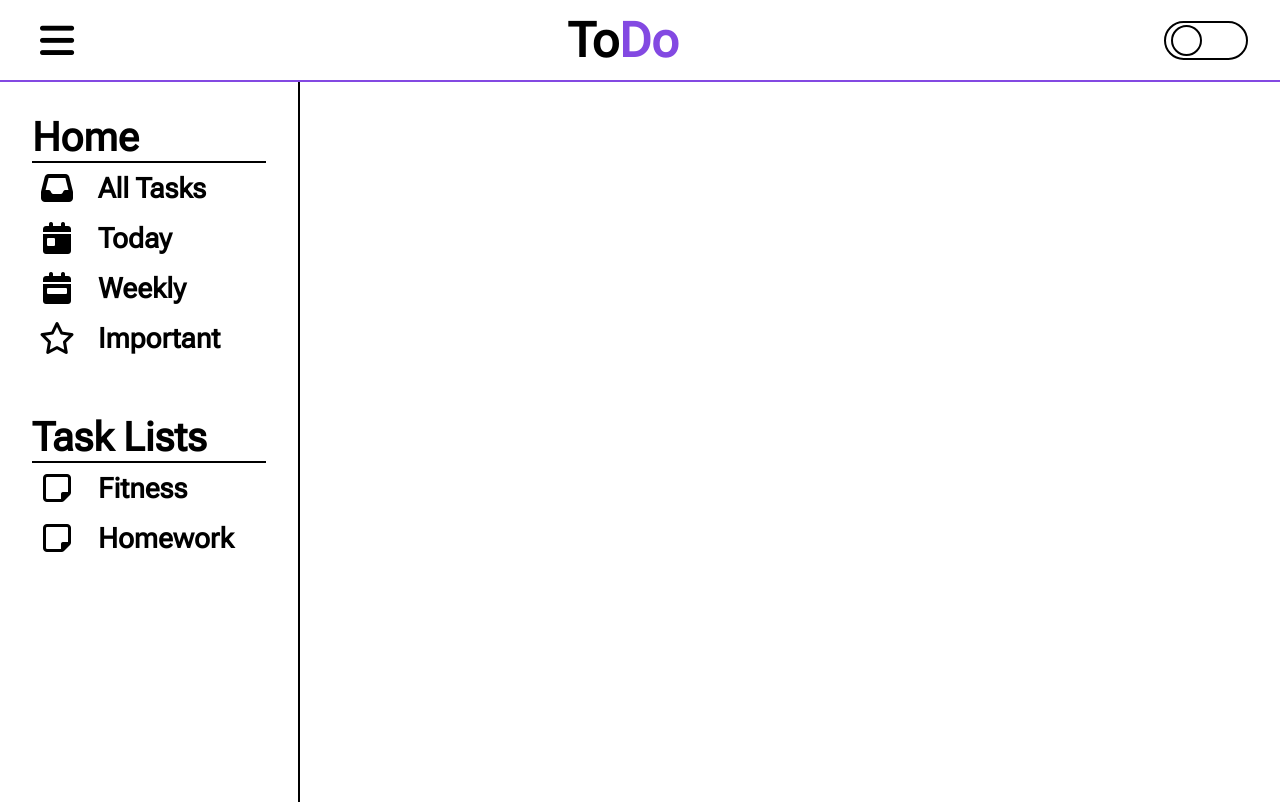
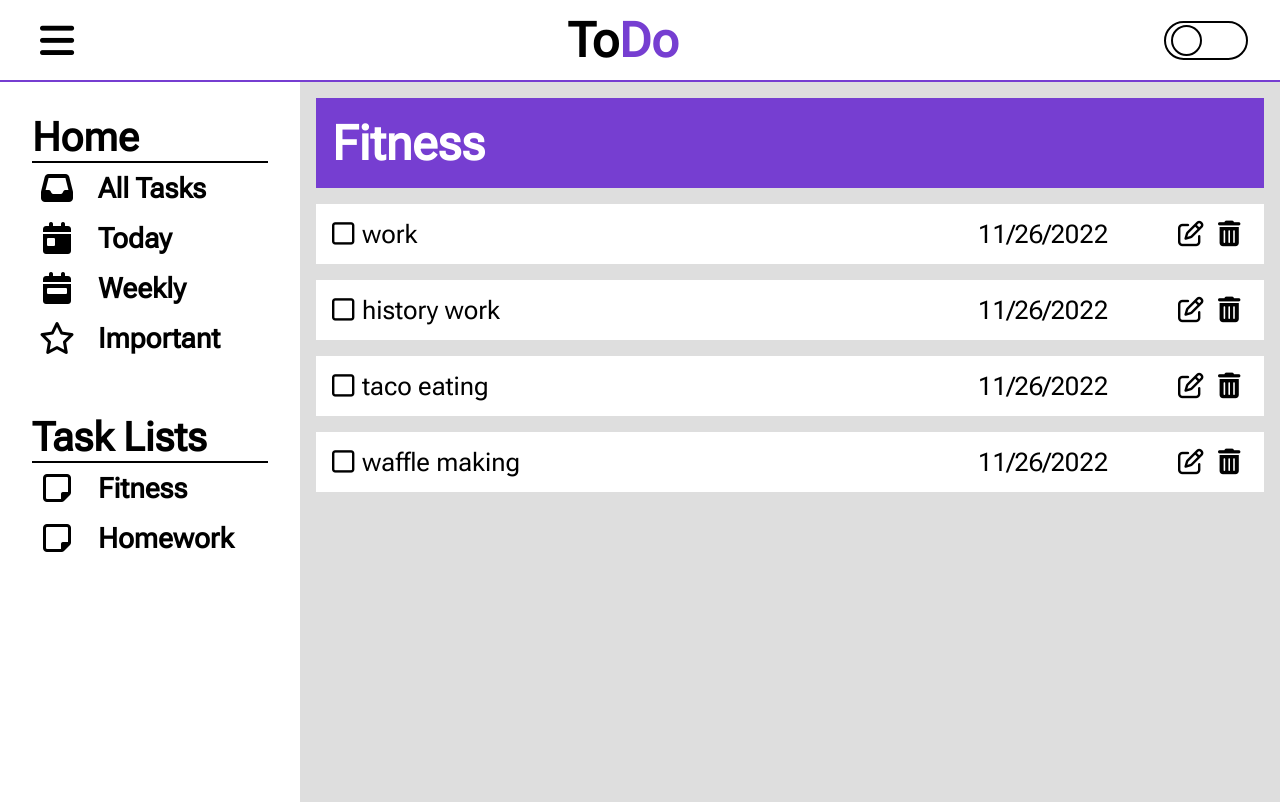
Before and after one commit to carnoldcoding/todo-app, a website built with webpack: page dist/index.html in a window 1280 px wide. Built offline with nearby package versions, Linux system fonts and the light colour scheme.

Commit message:
added task list ui

```diff
--- a/src/configs.scss
+++ b/src/configs.scss
@@ -16,16 +16,21 @@
     //Colors
     --header-background: white;
     --sidebar-background: var(--header-background);
-    --primary-color: #8349E2;
+    --main-background: #DEDEDE;
+    --primary-color: #763ed1;
     --font-color: black;
     --toggle-color: black;
+    --task-background: white;
 }
 
 .dark-theme{
     --header-background: #252525;
     --sidebar-background: var(--header-background);
+    --main-background: #1A1A1A;
+    --task-background: #2D2D2D;
     --font-color: white;
     --toggle-color: white;
+
 }
 
 //General Settings
@@ -58,3 +63,13 @@ h3{
     color: var(--font-color);
     text-transform: capitalize;
 }
+
+p{
+    font-family: var(--standard-font-family);
+    font-size: 1.6rem;
+    color: var(--font-color);
+}
+
+i{
+    color: var(--font-color);
+}
--- a/src/controller/Controller.js
+++ b/src/controller/Controller.js
@@ -1,14 +1,25 @@
 import headerController from './headerController'
 import SidebarController from './sidebarController'
 import App from '../model/app'
+import TasksController from './tasksController';
 
 const Controller = (function(){
 
     App.addCategory("Fitness");
     App.addCategory("Homework");
     App.addTask("work");
+    App.addTask("history work");
+    App.addTask("taco eating");
+    App.addTask("waffle making");
+    App.addCategoryToTask(1, 1);
+    App.addCategoryToTask(1, 2);
+    App.addCategoryToTask(2, 3);
+    App.addCategoryToTask(2, 4);
+    App.display();
+
     headerController();
     SidebarController();
+    TasksController();
 })
 
 export default Controller
--- /dev/null
+++ b/src/controller/tasksController.js
@@ -0,0 +1,9 @@
+import App from "../model/app";
+import Tasks from "../view/tasks";
+
+const TasksController = function(){
+    Tasks.create();
+    Tasks.render(App.getTasks(), App.getCategories()[0])
+}
+
+export default TasksController;
--- a/src/model/app.js
+++ b/src/model/app.js
@@ -45,7 +45,7 @@ const App = (function(){
 
     //Category Methods
     const addCategory = function(text){
-        const category = categories.length == 0 ? Category(1, text) : Category(parseInt(categories[categories.length - 1].getId())+1, text);
+        const category = categories.length == 0 ? Category(5, text) : Category(parseInt(categories[categories.length - 1].getId())+1, text);
         categories.push(category);
     }
 
--- a/src/view/sidebar/index.js
+++ b/src/view/sidebar/index.js
@@ -18,6 +18,7 @@ const Sidebar = (function(){
         const allTasks = createElement('div', '', 'home-item');
         const allTasksTitle = createElement('h3', 'All Tasks');
         const allTasksIcon = createElement('i', '', 'fa-solid', 'fa-inbox');
+        // allTasks.addEventListener('click', allCategoryFilter);
         allTasks.append(allTasksIcon, allTasksTitle);
 
         //Today Category
--- a/src/view/sidebar/sidebarStyles.scss
+++ b/src/view/sidebar/sidebarStyles.scss
@@ -6,7 +6,6 @@
     grid-template-rows: 300px 1fr;
     padding: 2rem;
     background: var(--sidebar-background);
-    border-right: 2px solid black;
     overflow: hidden;
 
     .home-wrapper{
@@ -50,6 +49,6 @@
     }
 
     &.hidden{
-        display: none;
+        visibility:hidden;
     }
 }
--- /dev/null
+++ b/src/view/tasks/index.js
@@ -0,0 +1,33 @@
+import "./tasksStyles.scss"
+import { createElement } from "../helper";
+
+const Tasks = function(){
+    const create = function(){
+        const grid = document.querySelector('.content-grid');
+        const mainContent = createElement('div', '', 'main-content');
+        grid.append(mainContent);
+    }
+    const render = function(taskList, category){
+        const header = createElement('h1', category.getTitle(), 'task-list-header');
+        const mainContent = document.querySelector('.main-content');
+        const tasksWrapper = createElement('div', '', 'task-list-wrapper');
+        console.log(taskList);
+        taskList.forEach(function(task){
+            const taskWrapper = createElement('div', '', 'task-wrapper');
+            const checkbox = createElement('i', '', 'fa-regular', 'fa-square')
+            const taskDetails = createElement('p', task.getContent(), 'task-details');
+            const taskDate = createElement('p', task.getDueDate(), 'task-date');
+            const editTask = createElement('i', '', 'fa-regular', 'fa-pen-to-square');
+            const deleteTask = createElement('i', '', 'fa-solid', 'fa-trash-can');
+            taskWrapper.append(checkbox, taskDetails, taskDate, editTask, deleteTask);
+            tasksWrapper.append(taskWrapper);
+        })
+        mainContent.append(header, tasksWrapper);
+    }
+    return{
+        create,
+        render
+    }
+}();
+
+export default Tasks
--- /dev/null
+++ b/src/view/tasks/tasksStyles.scss
@@ -0,0 +1,32 @@
+@import "../../configs.scss";
+
+.main-content{
+    padding: 1rem;
+    background: var(--main-background);
+    .task-list-header{
+        display: flex;
+        justify-content: flex-start;
+        align-items: center;
+        background: var(--primary-color);
+        color: white;
+        height: 90px;
+        padding-left: 1rem;
+        margin-bottom: 1rem;
+    }
+    .task-list-wrapper{
+        display: grid;
+        gap: 1rem;
+        grid-template-columns: 1fr;
+        .task-wrapper{
+            display: grid;
+            grid-template-columns: 30px 1fr 200px 40px 30px;
+            align-items: center;
+            padding: 0 1rem;
+            height: 60px;
+            background: var(--task-background);
+            i{
+                font-size: 1.6rem;
+            }
+        }
+    }
+}
```
